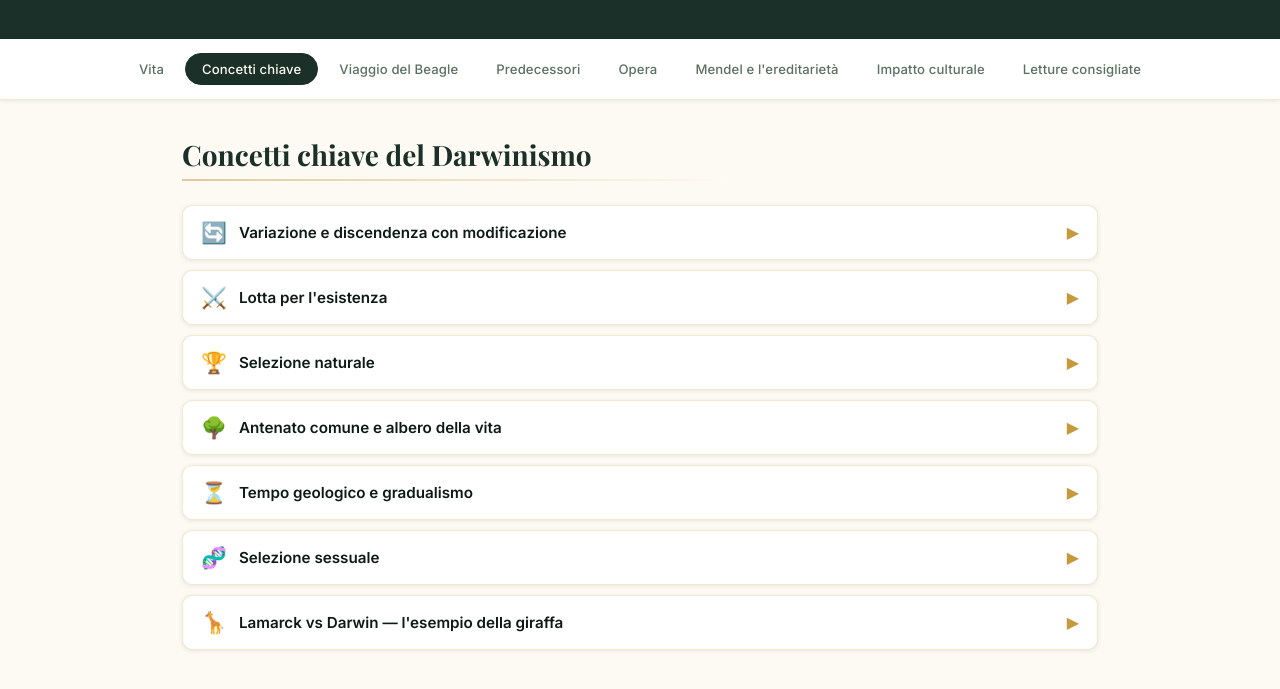
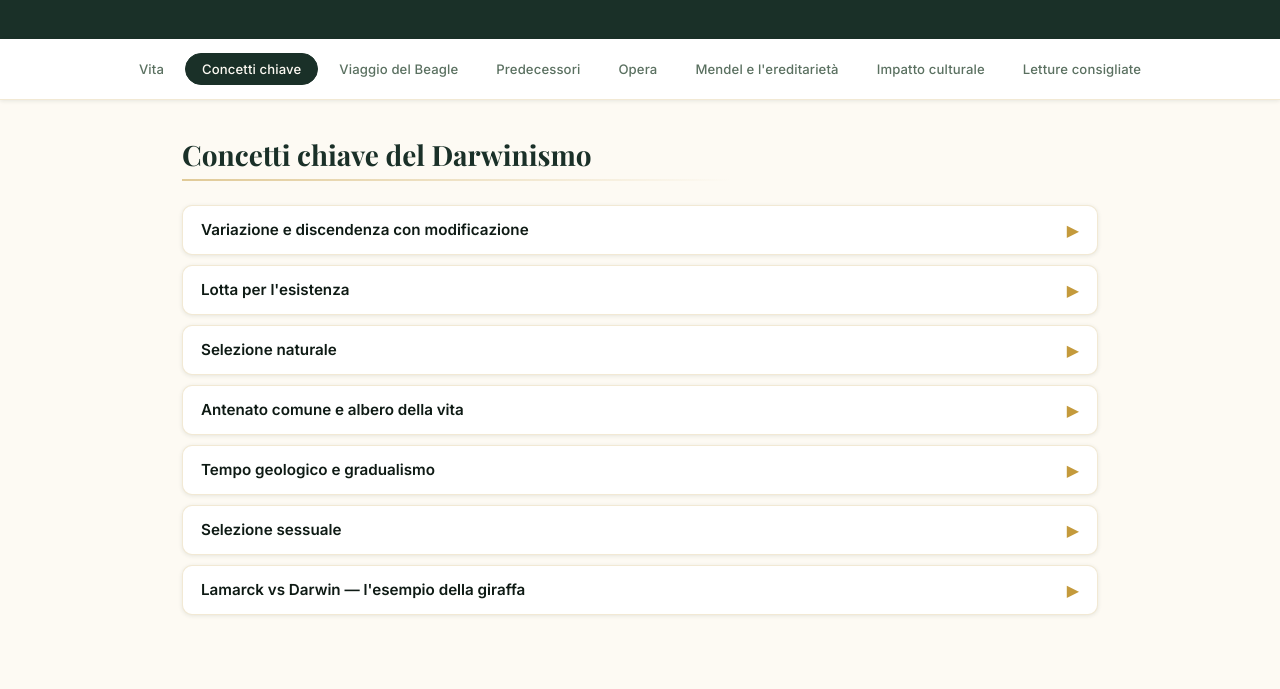
Before and after one commit to VFBrugnola/storia_della_filosofia, a plain HTML site: page darwin/index.html in a window 1280 px wide. Both pictures are taken after a click on the button "Concetti chiave". Shown: the part 203-892 px from the top of the page. After the commit the page ends 864 px from the top, so only its background shows below. Drawn offline with nearby package versions, Linux system fonts and the light colour scheme; a web font is replaced by a local one.

Commit message:
Concetti chiave: rimosse le emoji dai titoli
Co-Authored-By: Claude Opus 5.5 <noreply@anthropic.com>
Claude-Session: https://claude.ai/code/session_01Qju2m5QNGrNiEZrqJgoPAv

```diff
--- a/darwin/index.html
+++ b/darwin/index.html
@@ -557,7 +557,7 @@ p{line-height:1.75;margin-bottom:12px;color:var(--ink-soft)}
 
   <div class="concept-card" onclick="toggleConcept(this)">
     <div class="concept-header">
-      <div style="display:flex;align-items:center"><span class="concept-icon">🔄</span><span class="concept-title">Variazione e discendenza con modificazione</span></div>
+      <div style="display:flex;align-items:center"><span class="concept-title">Variazione e discendenza con modificazione</span></div>
       <span class="concept-arrow">▶</span>
     </div>
     <div class="concept-body">
@@ -568,7 +568,7 @@ p{line-height:1.75;margin-bottom:12px;color:var(--ink-soft)}
 
   <div class="concept-card" onclick="toggleConcept(this)">
     <div class="concept-header">
-      <div style="display:flex;align-items:center"><span class="concept-icon">⚔️</span><span class="concept-title">Lotta per l'esistenza</span></div>
+      <div style="display:flex;align-items:center"><span class="concept-title">Lotta per l'esistenza</span></div>
       <span class="concept-arrow">▶</span>
     </div>
     <div class="concept-body">
@@ -579,7 +579,7 @@ p{line-height:1.75;margin-bottom:12px;color:var(--ink-soft)}
 
   <div class="concept-card" onclick="toggleConcept(this)">
     <div class="concept-header">
-      <div style="display:flex;align-items:center"><span class="concept-icon">🏆</span><span class="concept-title">Selezione naturale</span></div>
+      <div style="display:flex;align-items:center"><span class="concept-title">Selezione naturale</span></div>
       <span class="concept-arrow">▶</span>
     </div>
     <div class="concept-body">
@@ -590,7 +590,7 @@ p{line-height:1.75;margin-bottom:12px;color:var(--ink-soft)}
 
   <div class="concept-card" onclick="toggleConcept(this)">
     <div class="concept-header">
-      <div style="display:flex;align-items:center"><span class="concept-icon">🌳</span><span class="concept-title">Antenato comune e albero della vita</span></div>
+      <div style="display:flex;align-items:center"><span class="concept-title">Antenato comune e albero della vita</span></div>
       <span class="concept-arrow">▶</span>
     </div>
     <div class="concept-body">
@@ -601,7 +601,7 @@ p{line-height:1.75;margin-bottom:12px;color:var(--ink-soft)}
 
   <div class="concept-card" onclick="toggleConcept(this)">
     <div class="concept-header">
-      <div style="display:flex;align-items:center"><span class="concept-icon">⏳</span><span class="concept-title">Tempo geologico e gradualismo</span></div>
+      <div style="display:flex;align-items:center"><span class="concept-title">Tempo geologico e gradualismo</span></div>
       <span class="concept-arrow">▶</span>
     </div>
     <div class="concept-body">
@@ -612,7 +612,7 @@ p{line-height:1.75;margin-bottom:12px;color:var(--ink-soft)}
 
   <div class="concept-card" onclick="toggleConcept(this)">
     <div class="concept-header">
-      <div style="display:flex;align-items:center"><span class="concept-icon">🧬</span><span class="concept-title">Selezione sessuale</span></div>
+      <div style="display:flex;align-items:center"><span class="concept-title">Selezione sessuale</span></div>
       <span class="concept-arrow">▶</span>
     </div>
     <div class="concept-body">
@@ -623,7 +623,7 @@ p{line-height:1.75;margin-bottom:12px;color:var(--ink-soft)}
 
   <div class="concept-card" onclick="toggleConcept(this)">
     <div class="concept-header">
-      <div style="display:flex;align-items:center"><span class="concept-icon">🦒</span><span class="concept-title">Lamarck vs Darwin — l'esempio della giraffa</span></div>
+      <div style="display:flex;align-items:center"><span class="concept-title">Lamarck vs Darwin — l'esempio della giraffa</span></div>
       <span class="concept-arrow">▶</span>
     </div>
     <div class="concept-body">
```
